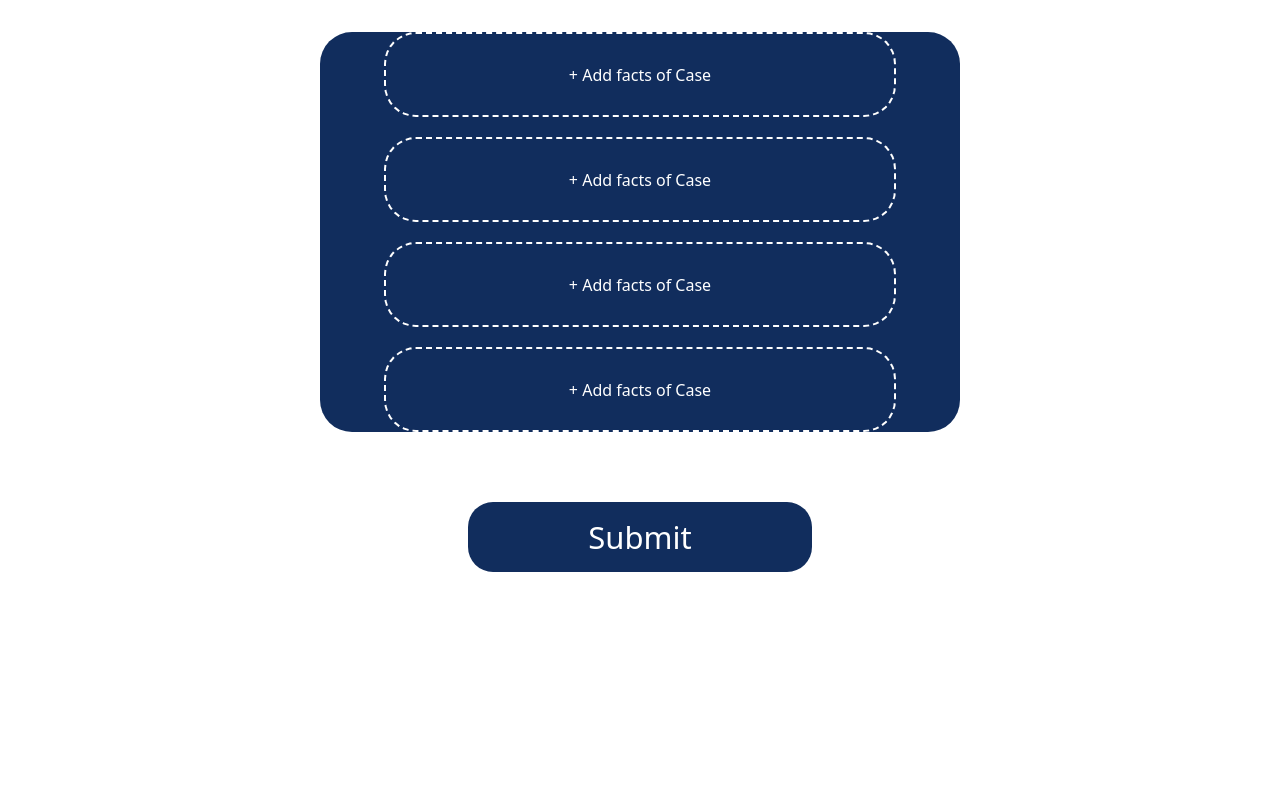
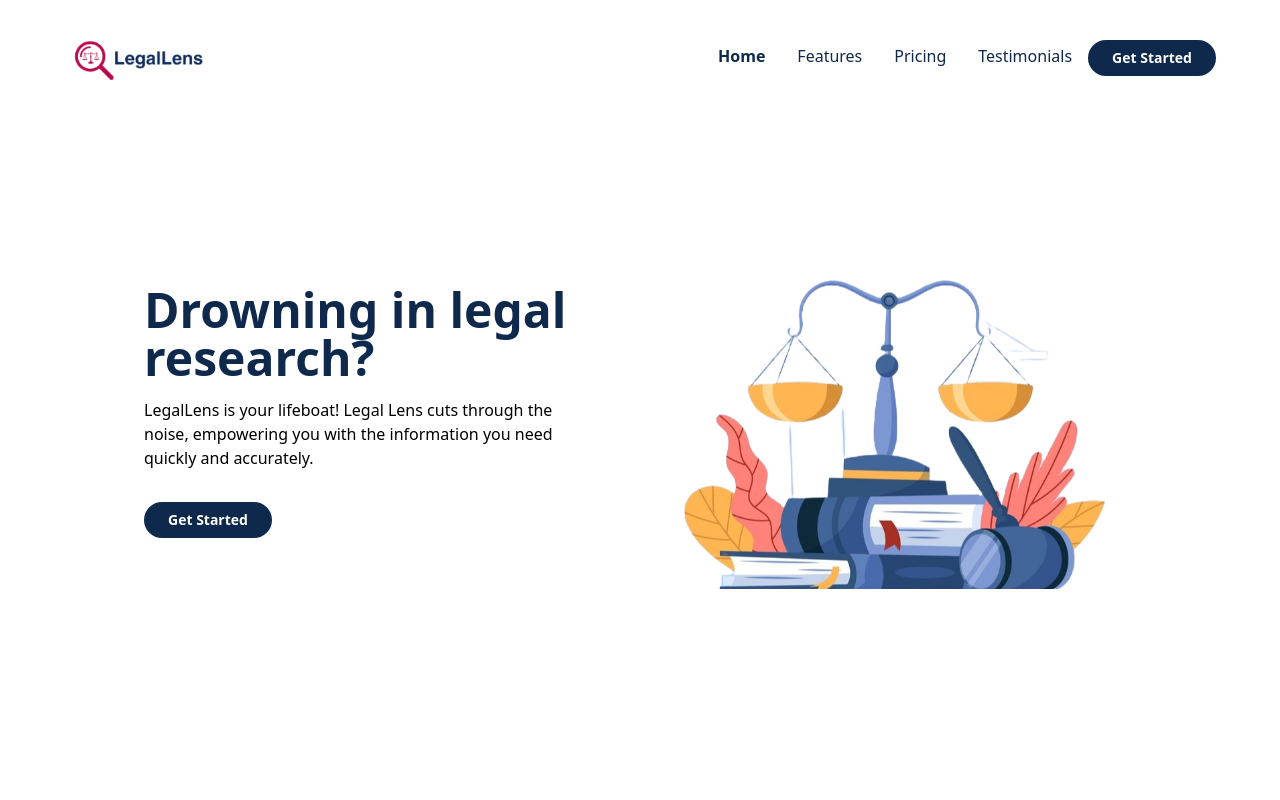
Before and after one commit to JudeUk/javallin_frontend, an Angular app: page / in a window 1280 px wide. Shown: the top 800 px of the page. Built offline with nearby package versions, Linux system fonts and the light colour scheme.

Commit message:
route landing page to legal lens application

```diff
--- a/package.json
+++ b/package.json
@@ -25,7 +25,7 @@
     "@fortawesome/fontawesome-svg-core": "^6.4.2",
     "@fortawesome/free-brands-svg-icons": "^6.4.2",
     "@fortawesome/free-regular-svg-icons": "^6.4.2",
-    "@fortawesome/free-solid-svg-icons": "^6.4.2",
+    "@fortawesome/free-solid-svg-icons": "^6.5.1",
     "express": "^4.18.2",
     "rxjs": "~7.8.0",
     "tslib": "^2.3.0",
--- a/src/app/app.routes.ts
+++ b/src/app/app.routes.ts
@@ -2,9 +2,11 @@ import { Routes } from '@angular/router';
 import { RouterOutlet } from '@angular/router';
 import { DashboardComponent } from './dashboard/dashboard.component';
 import { InsightsComponent } from './insights/insights.component';
+import { LandingpageComponent } from './landingpage/landingpage.component';
 
 
 export const routes: Routes = [
-    {path: '', component: DashboardComponent},
+    {path: '', component: LandingpageComponent},
+    {path:'dashboard', component: DashboardComponent},
     { path: 'insights', component: InsightsComponent },
 ];
--- a/src/app/dashboard/dashboard.component.html
+++ b/src/app/dashboard/dashboard.component.html
@@ -13,7 +13,7 @@
 
 
         </div>
-        <button class="submit" ><a [routerLink]="['/insights']">Submit</a></button>
+        <button class="submit" ><a [routerLink]="['insights']">Submit</a></button>
         </div>
 
 <!-- </html> -->
--- a/src/app/landingpage/landingpage.component.html
+++ b/src/app/landingpage/landingpage.component.html
@@ -29,7 +29,7 @@
                     class="block md:inline-block px-4 py-3 no-underline text-primary hover:text-secondary active:text-secondary active:font-bold">Testimonials</a>
             </li>
             <li class="my-2 md:border-none">
-                <button class="bg-primary text-white rounded-full px-6 py-2 text-sm font-bold">Get Started</button>
+                <button class="bg-primary text-white rounded-full px-6 py-2 text-sm font-bold"><a [routerLink]="['dashboard']">Get Started</a></button>
             </li>
 
         </ul>
@@ -46,7 +46,7 @@
                 and accurately.
             </p>
             <div class="grid justify-start py-4">
-                <button class="bg-primary text-white rounded-full px-6 py-2 text-sm font-bold">Get Started</button>
+                <button  class="bg-primary text-white rounded-full px-6 py-2 text-sm font-bold"><a [routerLink]="['dashboard']">Get Started</a></button>
             </div>
         </div>
         <div class="basis-1/2">
@@ -296,8 +296,7 @@
             </div>
         </div>
         <div class="flex items-center justify-center py-8">
-            <button class="border-2 border-primary text-primary rounded-full px-6 py-2 text-sm font-bold">Get
-                Started</button>
+            <button class="border-2 border-primary text-primary rounded-full px-6 py-2 text-sm font-bold"><a [routerLink]="['dashboard']">Get Started</a></button>
         </div>
     </section>
 </div>
@@ -318,7 +317,7 @@
                     <li>About Us</li>
                     <li>Pricing</li>
                     <li>Features</li>
-                    <li>Get Started</li>
+                    <li><a [routerLink]="['dashboard']">Get Started</a></li>
                 </ul>
             </div>
         </div>
--- a/src/app/landingpage/landingpage.component.ts
+++ b/src/app/landingpage/landingpage.component.ts
@@ -1,4 +1,5 @@
 import { Component, HostListener } from '@angular/core';
+import { RouterModule } from '@angular/router';
 import { FontAwesomeModule } from '@fortawesome/angular-fontawesome';
 import { faRocket } from '@fortawesome/free-solid-svg-icons';
 import { faWallet } from '@fortawesome/free-solid-svg-icons';
@@ -7,7 +8,7 @@ import {faCircleCheck} from '@fortawesome/free-solid-svg-icons';
 @Component({
   selector: 'app-landingpage',
   standalone: true,
-  imports: [FontAwesomeModule],
+  imports: [FontAwesomeModule,RouterModule],
   templateUrl: './landingpage.component.html',
   styleUrl: './landingpage.component.css'
 })
```
Also changed, not shown: 1 other file (tests, documents, lock files or other folders).
